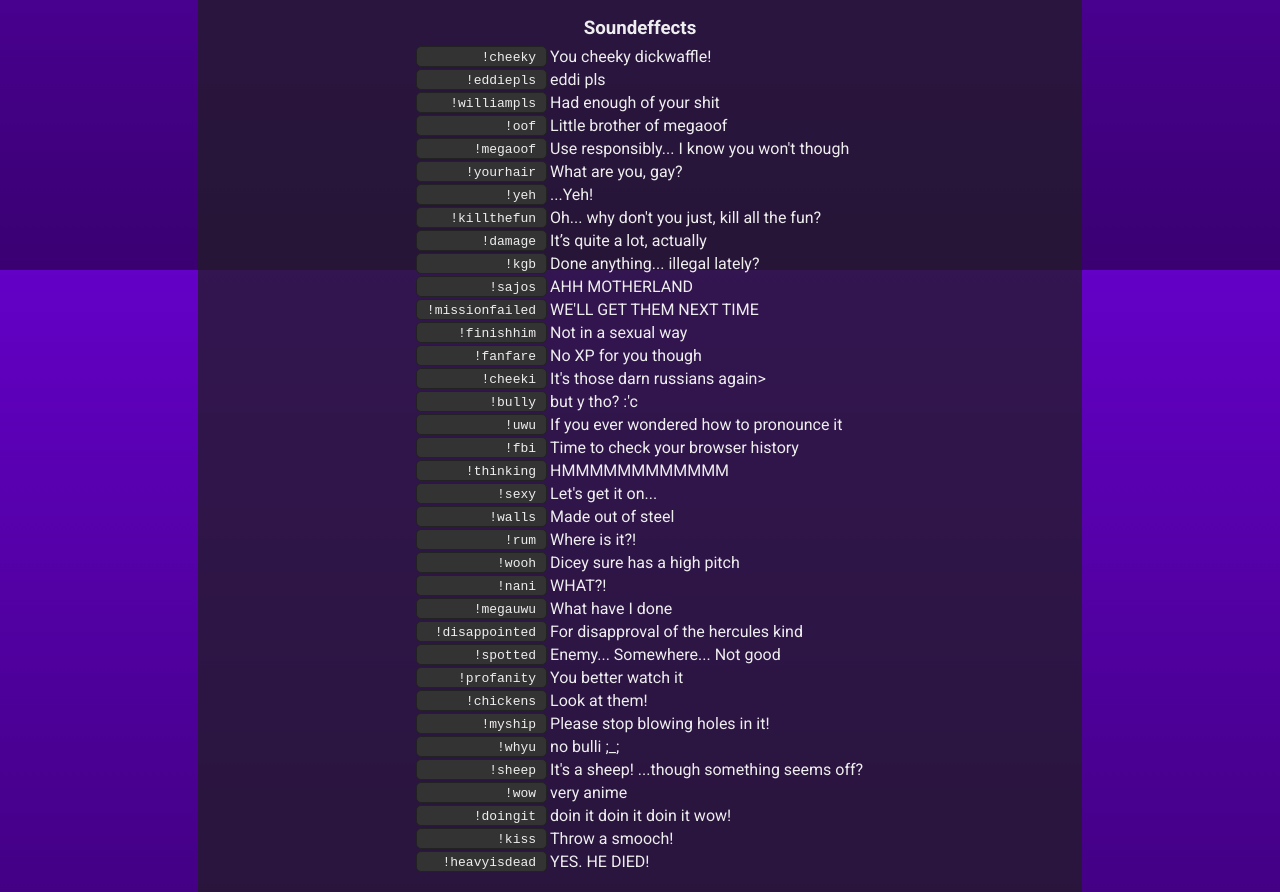
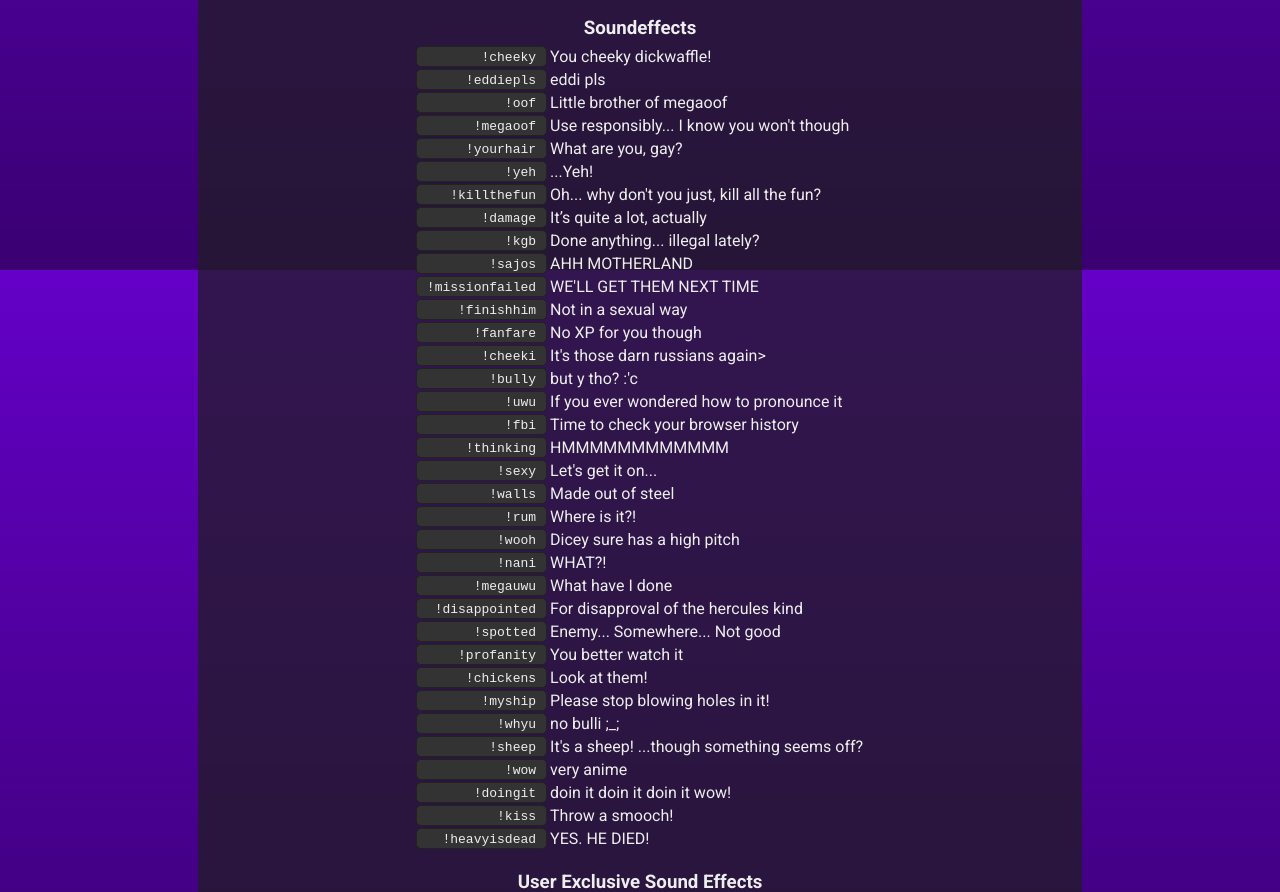
Before and after one commit to EddieTheBear/EddieTheBear.github.io, a plain HTML site: page index.html in a window 1280 px wide. Shown: the part 1330-2222 px from the top of the page. Drawn offline with nearby package versions, Linux system fonts and the light colour scheme.

Commit message:
Update index.html

```diff
--- a/index.html
+++ b/index.html
@@ -99,7 +99,6 @@
 					<table>
 						<tr><td>!cheeky</td><td>You cheeky dickwaffle!</td></tr>
 						<tr><td>!eddiepls</td><td>eddi pls</td></tr>
-						<tr><td>!williampls</td><td>Had enough of your shit</td></tr>
 						<tr><td>!oof</td><td>Little brother of megaoof</td></tr>
 						<tr><td>!megaoof</td><td>Use responsibly... I know you won't though</td></tr>
 						<tr><td>!yourhair</td><td>What are you, gay?</td></tr>
```
